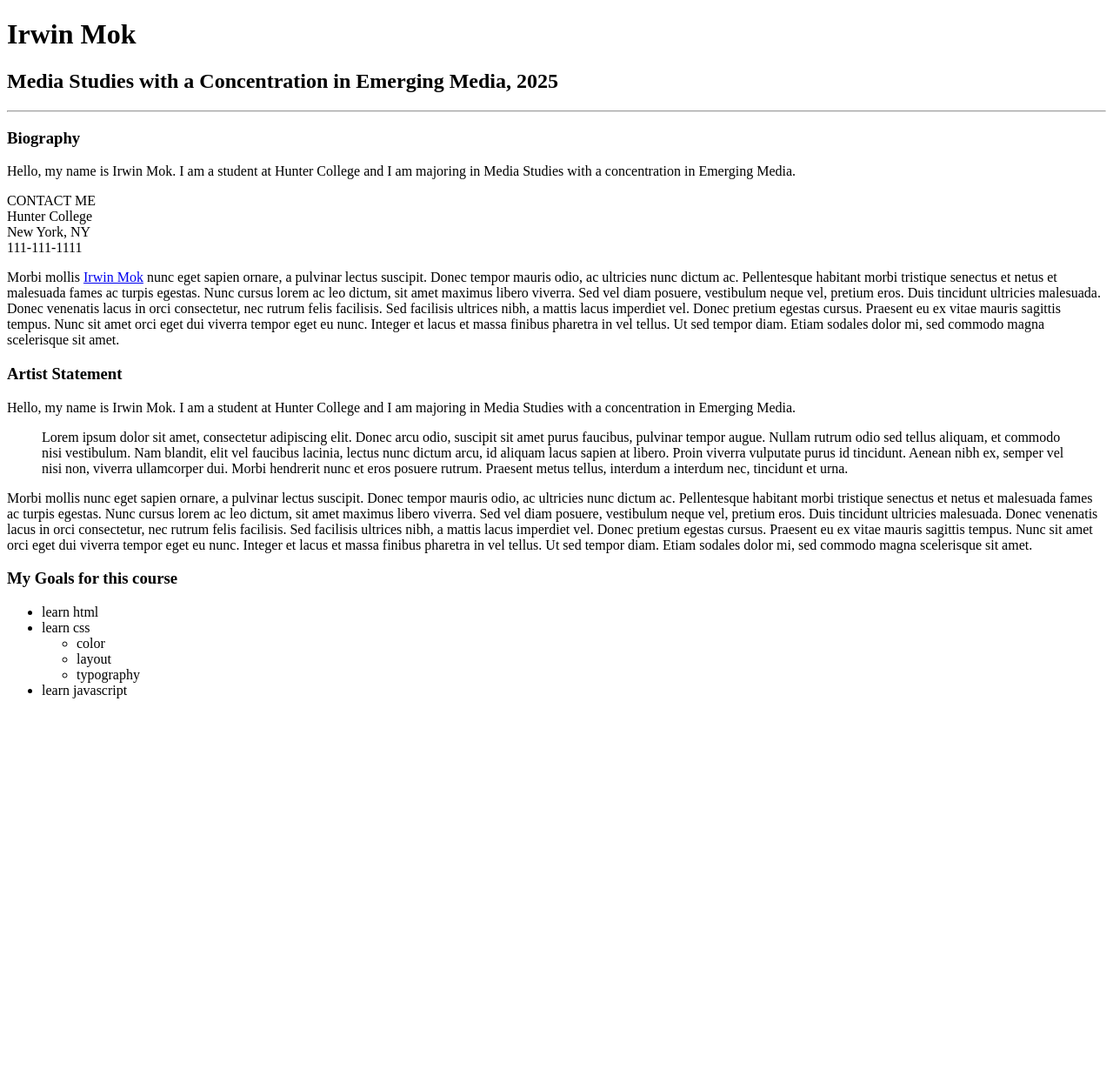
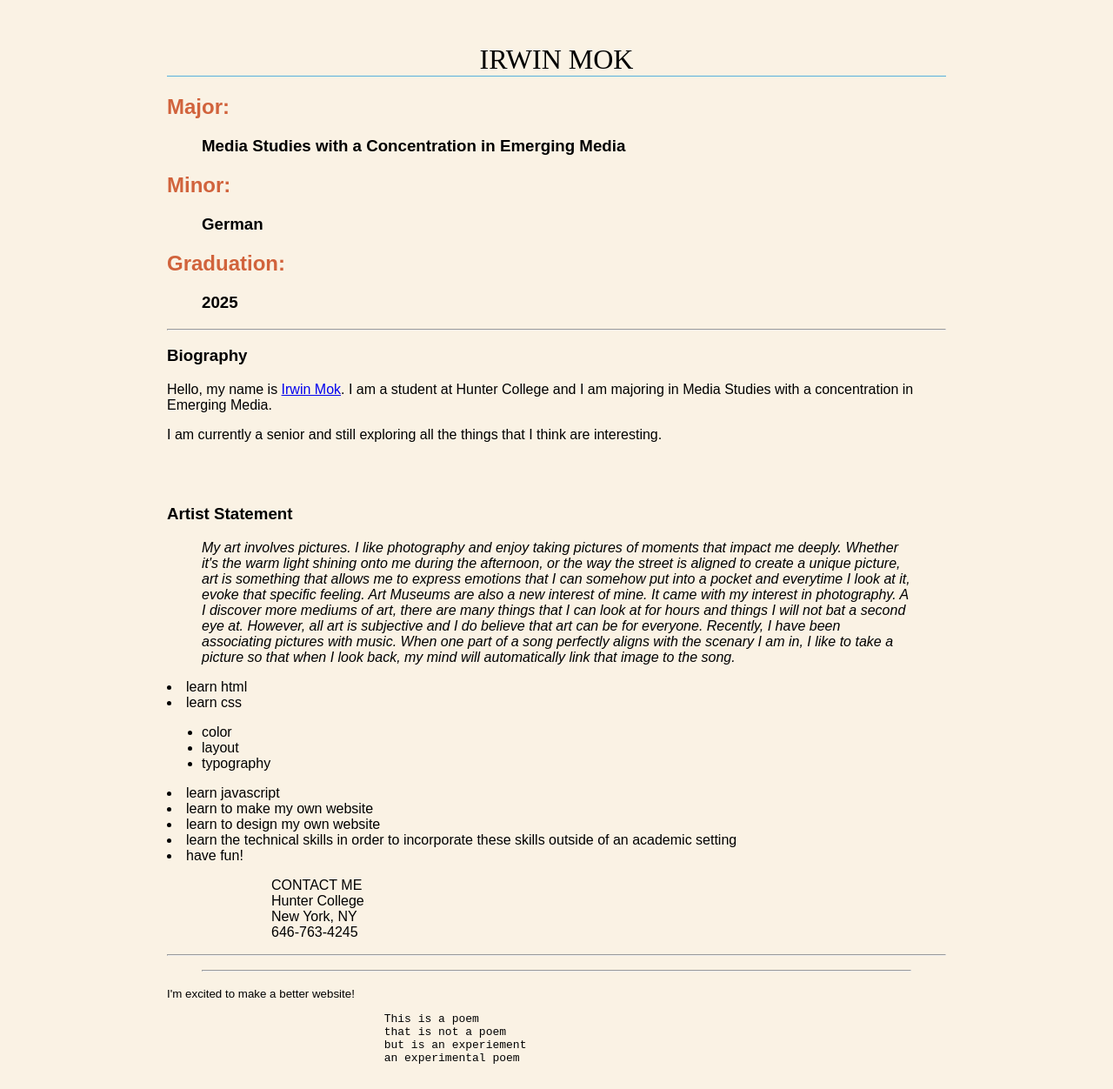
Before and after one commit to irwinm03/MEDP-280, a plain HTML site: page week01/index.html in a window 1280 px wide. Shown: the whole page at 87% size. Before the commit the page ends 819 px from the top, so only its background shows below. Drawn offline with Linux system fonts and the light colour scheme.

Commit message:
Update index.html 9/4/2024
Updated the code and added my own thing at the bottom.

```diff
--- a/week01/index.html
+++ b/week01/index.html
@@ -1,13 +1,12 @@
 <!DOCTYPE html> <!--  -->
-
 <html> <!-- tag for opening html --> <!--comment shortcut: highlight, then ctrl+"/"-->
 
 
 	<head>
 	<!-- behind the scenes stuff -->
 
-<title>Irwin Mok, Student</title> <!-- title shows in browser tab title and is important for SEO -->
-
+		<title>Irwin Mok, Student</title>
+		<!-- title shows in browser tab title and is important for SEO -->
 
 		<meta charset="UTF-8">
 		<!-- the meta tag means that you want to use the document set inside the " ". Can be used anywhere except the title -->
@@ -15,38 +14,64 @@
 
 
 
+		<style>
+			body{
+				background-color: #faf2e4;
+				margin: 0 15%;
+				font-family: sans-serif;
+			}
+
+			h1{
+				text-align: center;
+				font-family: serif;
+				font-weight: normal;
+				text-transform: uppercase;
+				border-bottom: 1px solid #57b1dc;
+				margin-top: 50px;
+			}
+
+			h2{
+				color:#d1633c;
+				font-size: item;
+			}
+		</style>
+
+
 	</head>
+
 
 
 		<body>
 
 			<h1>Irwin Mok</h1>
-	<h2>Media Studies with a Concentration in Emerging Media, 2025</h2>
+			<h2>Major:</h2> <blockquote> <h3> Media Studies with a Concentration in Emerging Media</h3> </blockquote>
+			<h2>Minor:</h2> <blockquote> <h3>German</h3> </blockquote>
+			<h2>Graduation:</h2> <blockquote> <h3>2025</h3> </blockquote>
 
-<hr> <!-- hr is a just a thin bevel stroke -->
+			<hr>
+			<!-- hr is a just a thin bevel stroke -->
 
 				<h3>Biography</h3>
 
-	<p>Hello, my name is Irwin Mok. I am a student at Hunter College and I am majoring in Media Studies with a concentration in Emerging Media.</p>
+							<!-- the 'target="_blank"' means to open in a new tab -->
+				<p>Hello, my name is <a href="https://fanatical-pine-specialist.glitch.me/home.html" target="_blank">Irwin Mok</a>.
+				I am a student at Hunter College and I am majoring in Media Studies with a concentration in Emerging Media.</p>
 
-	<p>CONTACT ME 		<br>	<!-- br or line break spaces for you in a paragraph -->
-		Hunter College	<br>
-		New York, NY	<br>
-		111-111-1111	<br>
-	</p>
+				<p>I am currently a senior and still exploring all the things that I think are interesting.</p>
 
-	<p>Morbi mollis <a href="http://irwinmok.com" target="_blank">Irwin Mok</a> nunc eget sapien ornare, a pulvinar lectus suscipit. Donec tempor mauris odio, ac ultricies nunc dictum ac. Pellentesque habitant morbi tristique senectus et netus et malesuada fames ac turpis egestas. Nunc cursus lorem ac leo dictum, sit amet maximus libero viverra. Sed vel diam posuere, vestibulum neque vel, pretium eros. Duis tincidunt ultricies malesuada. Donec venenatis lacus in orci consectetur, nec rutrum felis facilisis. Sed facilisis ultrices nibh, a mattis lacus imperdiet vel. Donec pretium egestas cursus. Praesent eu ex vitae mauris sagittis tempus. Nunc sit amet orci eget dui viverra tempor eget eu nunc. Integer et lacus et massa finibus pharetra in vel tellus. Ut sed tempor diam. Etiam sodales dolor mi, sed commodo magna scelerisque sit amet.</p>
 
+			<br><br>
 
 
 				<h3>Artist Statement</h3>
 
-	<p>Hello, my name is Irwin Mok. I am a student at Hunter College and I am majoring in Media Studies with a concentration in Emerging Media.</p>
-
-		<blockquote>Lorem ipsum dolor sit amet, consectetur adipiscing elit. Donec arcu odio, suscipit sit amet purus faucibus, pulvinar tempor augue. Nullam rutrum odio sed tellus aliquam, et commodo nisi vestibulum. Nam blandit, elit vel faucibus lacinia, lectus nunc dictum arcu, id aliquam lacus sapien at libero. Proin viverra vulputate purus id tincidunt. Aenean nibh ex, semper vel nisi non, viverra ullamcorper dui. Morbi hendrerit nunc et eros posuere rutrum. Praesent metus tellus, interdum a interdum nec, tincidunt et urna.</blockquote>
+					<blockquote><em> My art involves pictures. I like photography and enjoy taking pictures of moments that impact me deeply. Whether it's the warm light shining onto me during the afternoon, or the way the street is aligned to create a unique picture, art is something that allows me to express emotions that I can somehow put into a pocket and everytime I look at it, evoke that specific feeling. Art Museums are also a new interest of mine. It came with my interest in photography. A I discover more mediums of art, there are many things that I can look at for hours and things I will not bat a second eye at. However, all art is subjective and I do believe that art can be for everyone. Recently, I have been associating pictures with music. When one part of a song perfectly aligns with the scenary I am in, I like to take a picture so that when I look back, my mind will automatically link that image to the song. </em></blockquote>
 					<!-- blockquotes are body paragraphs that pop out, similar to quotes. -->
 
-	<p>Morbi mollis nunc eget sapien ornare, a pulvinar lectus suscipit. Donec tempor mauris odio, ac ultricies nunc dictum ac. Pellentesque habitant morbi tristique senectus et netus et malesuada fames ac turpis egestas. Nunc cursus lorem ac leo dictum, sit amet maximus libero viverra. Sed vel diam posuere, vestibulum neque vel, pretium eros. Duis tincidunt ultricies malesuada. Donec venenatis lacus in orci consectetur, nec rutrum felis facilisis. Sed facilisis ultrices nibh, a mattis lacus imperdiet vel. Donec pretium egestas cursus. Praesent eu ex vitae mauris sagittis tempus. Nunc sit amet orci eget dui viverra tempor eget eu nunc. Integer et lacus et massa finibus pharetra in vel tellus. Ut sed tempor diam. Etiam sodales dolor mi, sed commodo magna scelerisque sit amet.</p>
+					<!-- <h1><img src="blackgoose.png" alt="logo">Black Goose Bistro</h1> -->
+					<!-- this is the syntax for an image. img src = " " is the file name, alt is what it will be called in the file, and the display name is at the end.
+
+			<br><br>
 
 
 				<h3>My Goals for this course</h3>
@@ -60,8 +85,40 @@
 						<li>typography</li>
 					</ul>
 					<li>learn javascript</li>
+					<li>learn to make my own website</li>
+					<li>learn to design my own website</li>
+					<li>learn the technical skills in order to incorporate these skills outside of an academic setting</li>
+					<li>have fun!</li>
 
 				</ul>
+
+			<blockquote><blockquote><blockquote>
+				<p>CONTACT ME 		<br>	<!-- br or line break spaces for you in a paragraph -->
+					Hunter College	<br>
+					New York, NY	<br>
+					646-763-4245	<br>
+				</p>
+			</blockquote></blockquote></blockquote>
+
+			<hr>
+		</body>
+
+	<blockquote><hr></blockquote>
+
+
+		<body>
+			<small>I'm excited to make a better website!</small>
+
+			<pre>
+				This is a poem
+				that is not a poem
+				but is an experiement
+				an experimental poem
+			</pre>
+			<!-- pre is preformatted text. So text that you can format in the code. -->
+
+
+
 
 
 		</body>
```
Lines whose indentation alone changed are shown as unchanged.
